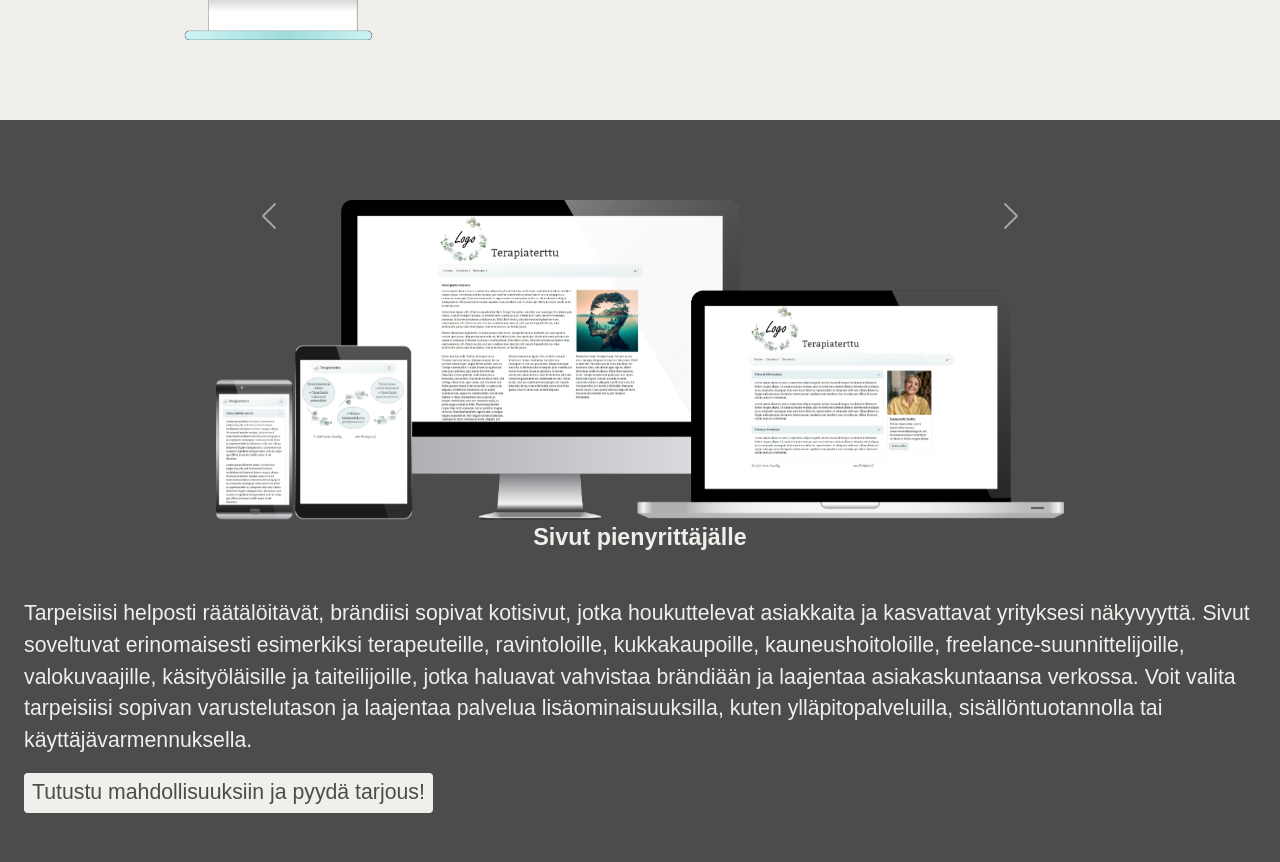
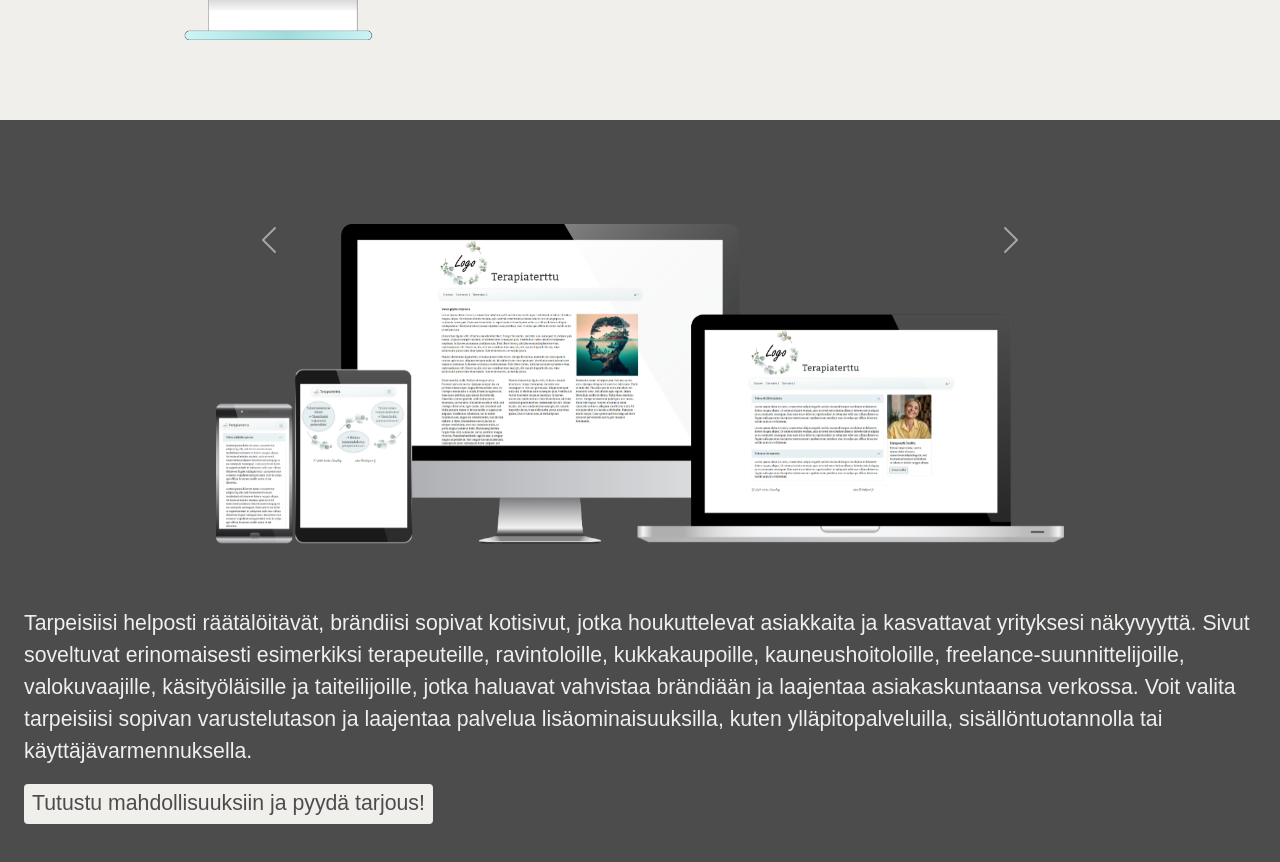
Before and after one commit to Millamarianna/tt_app, a React (Create React App) app: page / in a window 1280 px wide. Shown: the part 680-1542 px from the top of the page. Built offline with nearby package versions, Linux system fonts and the light colour scheme; some icons are missing; a web font is replaced by a local one.

Commit message:
modified computer image and form

```diff
--- a/src/components/Computer_image.js
+++ b/src/components/Computer_image.js
@@ -39,7 +39,7 @@ const Computer_image = () => {
 
     const imageStyle = {
         position: 'absolute',
-        bottom: size.height > size.width ? '30vh' : '10vh',
+        bottom: size.height > size.width ? '15vh' : '10vh',
         left: '0%',
         height: y < x ? 'auto' : '40vh',
         width: y < x ? '90vw' : 'auto',
--- a/src/pages/Packages.js
+++ b/src/pages/Packages.js
@@ -210,7 +210,7 @@ const Packages = () => {
     }
 
     return (
-        <><Container fluid className="carouselcontainer">
+        <><Container fluid className="carouselcontainer overflow-hidden">
             <div className="typewriter"
                 style={{ position: 'absolute', zIndex: '100', bottom: '30%', left: '20%', maxWidth: '70%', fontSize: 'calc(16px + (21 - 16) * ((100vw - 300px) / (1600 - 300)))', }}>
                 <Toast onClose={() => setShowEmailSent(false)} show={showEmailSent} delay={4000} autohide>
@@ -227,9 +227,9 @@ const Packages = () => {
                     </Carousel.Item>
                 </Carousel>
             </Row>
-            <Row style={imageStyle}>
+            <Row className="g-5" style={imageStyle}>
                 <Col xs={12}>
-                    <p style={headerStyle}>{header[index]}</p>
+                    <p style={headerStyle}> </p>
                 </Col>
                 <Col xs={12}>
                     {!tooSmall ? (<p style={pStyle}>{description[index]}</p>) : null}
@@ -305,7 +305,7 @@ const Packages = () => {
                             </FloatingLabel>
                         </Form.Group>
 
-                        <hr />
+                         <hr />
 
                         <Row className="mb-1 g-1">
                             <Form.Text muted>Tarvitsemasi palvelut</Form.Text>
@@ -331,7 +331,7 @@ const Packages = () => {
                                             key={`info${index}`}
                                             placement={tooltipPlace}
                                             overlay={<Tooltip id={index}>{description}</Tooltip>}>
-                                            <Form.Text muted>{<CiSquareQuestion size={22} />}</Form.Text>
+                                            <Form.Text muted>{<CiSquareQuestion size={26} />}</Form.Text>
                                         </OverlayTrigger>
                                     </Form.Group>
                                 </Row>)
@@ -341,7 +341,7 @@ const Packages = () => {
                             <Form.Control aria-label="Muuta" as="textarea" rows={3} placeholder="Muuta" name="service_else" value={formText.service_else} onChange={saveTyped} />
 
                         </Form.Group>
-                        <hr />
+                        {/*<hr />
                         <Row className="mb-1 g-1">
                             <Form.Text muted>Tarvitsemasi komponentit</Form.Text>
                         </Row>
@@ -375,7 +375,7 @@ const Packages = () => {
 
                             <Form.Control aria-label="Muuta" as="textarea" rows={3} placeholder="Muuta" name="component_else" value={formText.component_else} onChange={saveTyped} />
 
-                        </Form.Group>
+                        </Form.Group> */}
                         <ReCAPTCHA ref={rc} onChange={handleCaptchaResponseChange} sitekey={recaptcha} />
                         <Button className="button" type="submit" >
                             LÄHETÄ
```
